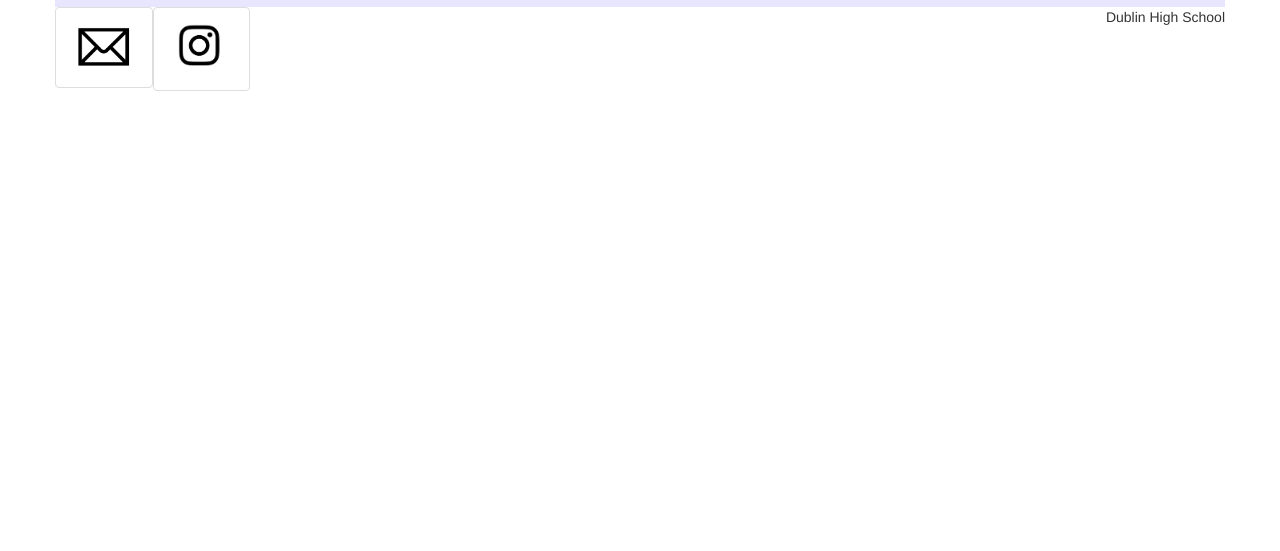
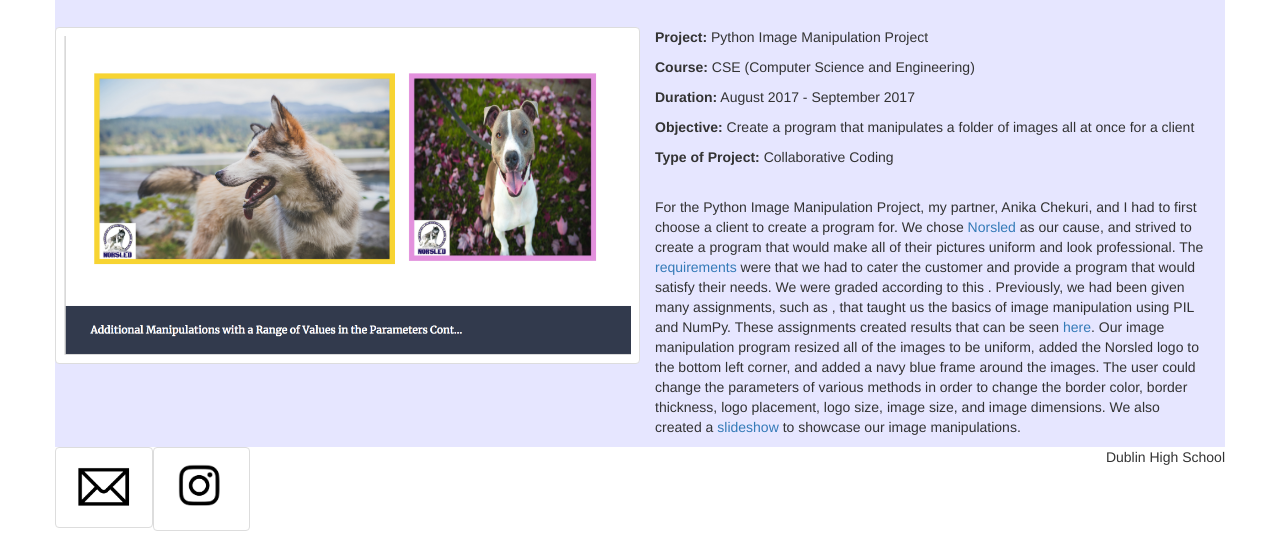
Before and after one commit to audreykang/portfolio, a plain HTML site: page Kang_Projects.html in a window 1280 px wide. Shown: the part 543-1094 px from the top of the page. Before the commit the page ends 800 px from the top, so only its background shows below. Drawn offline with Linux system fonts and the light colour scheme.

Commit message:
added PIL project

```diff
--- a/Kang_Projects.html
+++ b/Kang_Projects.html
@@ -60,6 +60,34 @@
 				 	</div>
 			    </div>
 			</div>
+			<div class="container" id="resume">
+				<div class="row">
+				 	</br>
+			        <div class="thumbnail col-sm-6">
+			        	<img src="Images/pixel_paws.png">
+			    	</div>
+			        <div class="col-sm-6">
+				 		<p><b>Project:</b> Python Image Manipulation Project</p>
+				 		<p><b>Course:</b> CSE (Computer Science and Engineering)</p>
+				 		<p><b>Duration:</b> August 2017 - September 2017</p>
+				 		<p><b>Objective:</b> Create a program that manipulates a folder of images all at once for a client</p>
+				 		<p><b>Type of Project:</b> Collaborative Coding</p>
+				 		</br>
+				 		<p>For the Python Image Manipulation Project, my partner, Anika Chekuri, and I had to
+				 		first choose a client to create a program for. We chose <a href="http://www.norsled.org/" traget="_blank">Norsled</a> as our cause, and strived to create a program that would make all of their pictures uniform and look professional.
+				 		The <a href="PDF/image_artist.pdf" target="_blank">requirements</a> were that we had to cater the customer and provide a program that would satisfy their needs.
+				 		We were graded according to this <a href="PDF/image_rubric.pdf" target="_blank"rubric></a>. Previously, we had been given
+				 		many assignments, such as <a href="PDF/python_assignment.pdf" target="_blank"></a>, that taught us the basics of image manipulation using PIL and NumPy. These assignments created
+				 		results that can be seen <a href="PDF/python_images.pdf" target="_blank">here</a>.
+				 		Our image manipulation program resized all of the images to be uniform, added the Norsled logo to the
+				 		bottom left corner, and added a navy blue frame around the images. The user could change the parameters of
+				 		various methods in order to change the border color, border thickness, logo placement, logo size, image size,
+				 		and image dimensions. We also created a <a href="PDF/slideshow.pdf" target="_blank">slideshow</a> to showcase our image manipulations.
+
+
+				 	</div>
+			    </div>
+			  </div>
  	    </section>
 
 		<footer class="container">
```
Also changed, not shown: Images/pixel_paws.png (added), 5 other files.
